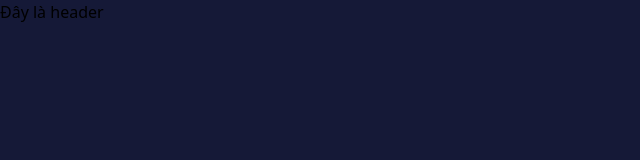
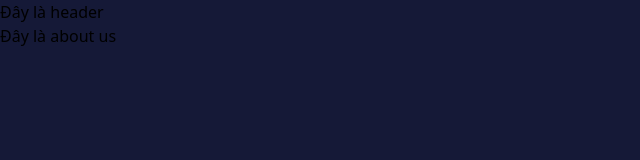
Before and after one commit to antking19/cyber_capstone, a website: page src/index.html in a window 1280 px wide. Shown: the full height of the page, 0-640 px from the left. Drawn offline with nearby package versions, Linux system fonts and the light colour scheme.

Commit message:
update about us

```diff
--- a/src/index.html
+++ b/src/index.html
@@ -17,7 +17,7 @@
         <section id="number"></section>
 
         <!-- About Us (TKC) -->
-        <section id="aboutUs"></section>
+        <section id="aboutUs">Đây là about us</section>
 
         <!-- Educational Programs (TVT) -->
 
```
